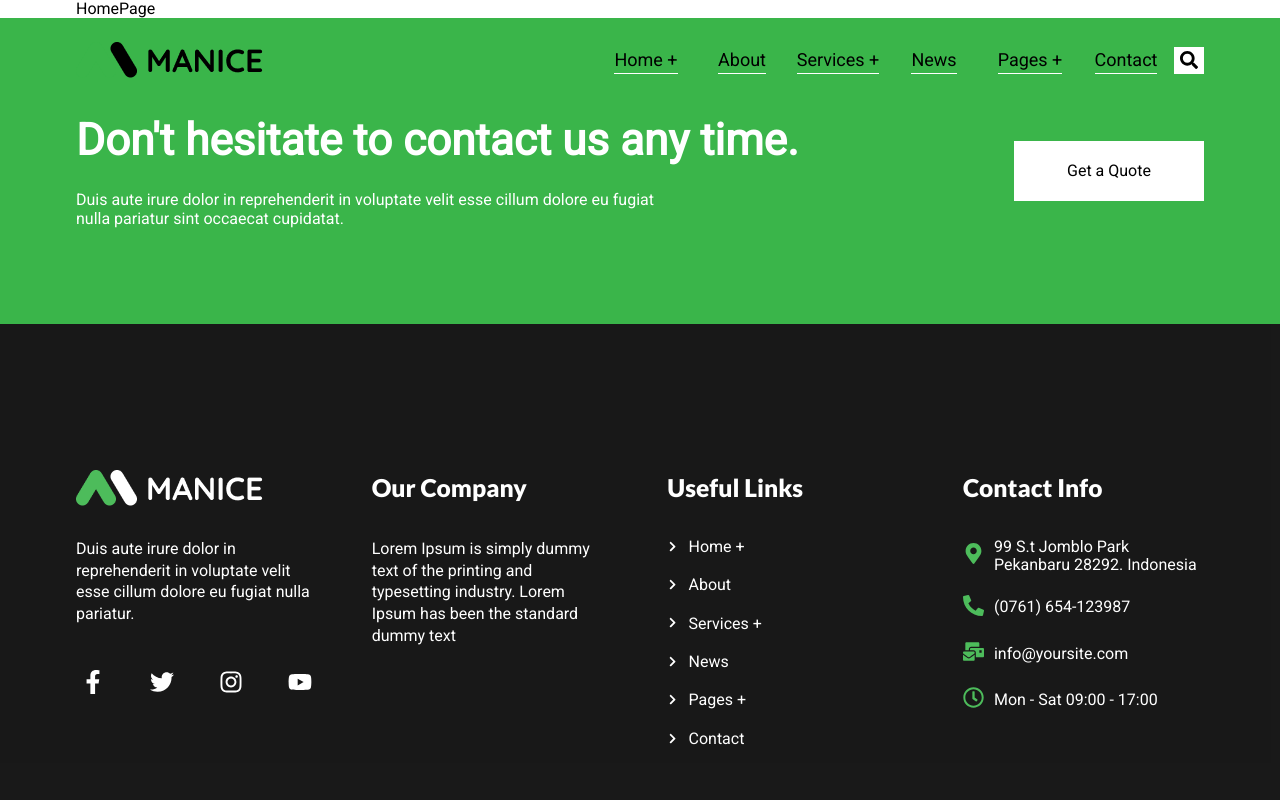
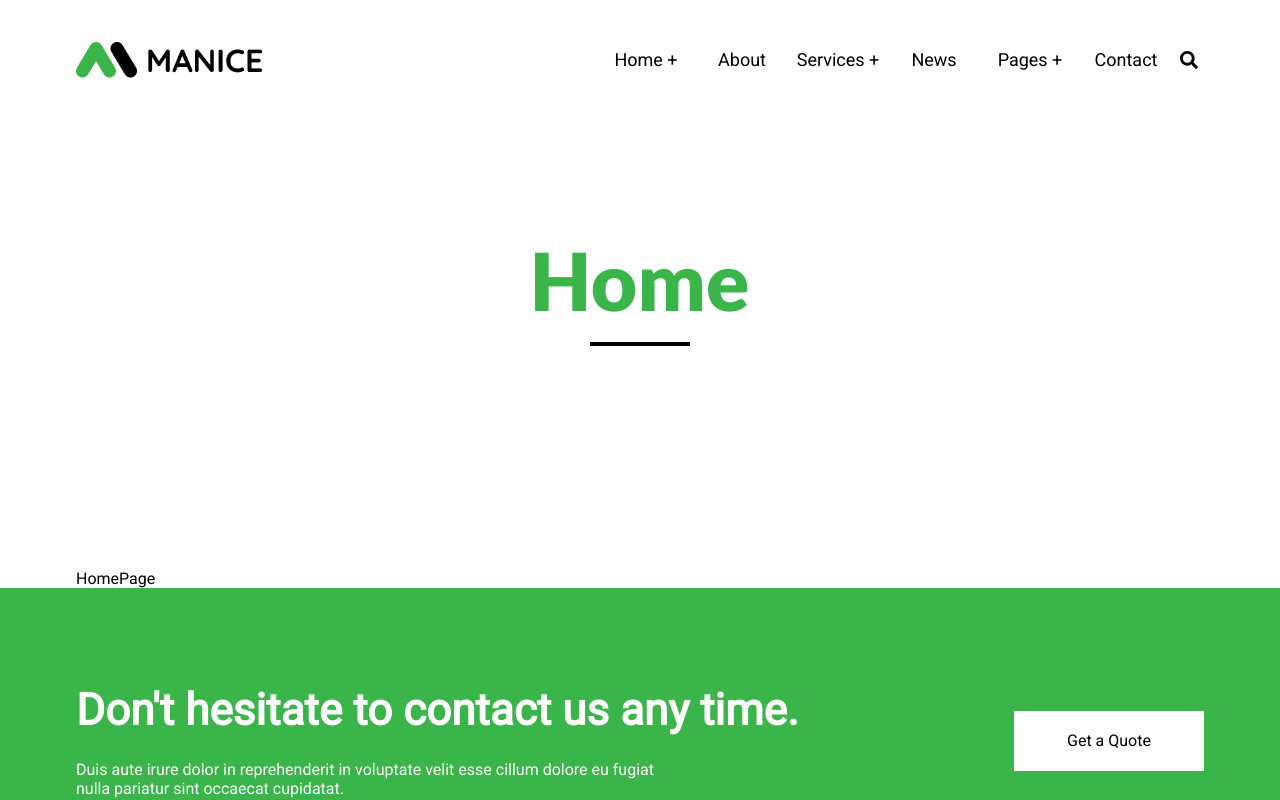
Before and after one commit to grum1n/vcs-react-manice, a React (Create React App) app: page / in a window 1280 px wide. Shown: the top 800 px of the page. Built offline with nearby package versions, Linux system fonts and the light colour scheme.

Commit message:
added heroSmall to all pages

```diff
--- a/src/components/HeroSmall/heroSmall.css
+++ b/src/components/HeroSmall/heroSmall.css
@@ -1,9 +1,18 @@
-.heroSmall{
-    padding-top: 100px;
-    padding-bottom: 50px;
+.herosmall-title{
+    padding-top: 240px;
+    padding-bottom: 192px;
     color: var(--green);
-    font-size: 2rem;
-    font-weight: 400;
+    font-family: var(--font-Lato);
+    font-size: 5rem;
+    line-height: 5rem;
+    font-weight: 900;
     text-align: center;
     background-color: var(--white);
 }
+.herosmall-title:after {
+    content:"";
+    display: block;
+    width: 100px;
+    border-top: 4px solid var(--black);
+    margin: 22px auto 32px;
+}
--- a/src/components/HeroSmall/index.js
+++ b/src/components/HeroSmall/index.js
@@ -2,7 +2,11 @@ import React from 'react';
 import './heroSmall.css';
 
 function HeroSmall({ title }) {
-    return <h2 className='herosmall'>{title}</h2>;
+    return (
+        <div className='container'>
+            <h2 className='herosmall-title'>{title}</h2>
+        </div>
+    );
 }
 
 export default HeroSmall;
--- a/src/pages/public/About/index.js
+++ b/src/pages/public/About/index.js
@@ -1,10 +1,12 @@
 import React from 'react';
 import './about.css';
 import FrameContainer from '../../../components/FrameContainer';
+import HeroSmall from '../../../components/HeroSmall';
 
 function AboutPage() {
     return (
         <FrameContainer>
+            <HeroSmall title='About' />
              <div className='container'>AboutPage</div>
         </FrameContainer>
     );
--- a/src/pages/public/Contact/index.js
+++ b/src/pages/public/Contact/index.js
@@ -1,10 +1,12 @@
 import React from 'react';
 import './contact.css';
 import FrameContainer from '../../../components/FrameContainer';
+import HeroSmall from '../../../components/HeroSmall';
 
 function ContactPage() {
     return (
         <FrameContainer>
+            <HeroSmall title='Contact' />
             <div className='container'>ContactPage</div>
         </FrameContainer>
     );
--- a/src/pages/public/Faq/index.js
+++ b/src/pages/public/Faq/index.js
@@ -1,9 +1,11 @@
 import React from 'react';
 import FrameContainer from '../../../components/FrameContainer';
+import HeroSmall from '../../../components/HeroSmall';
 
 function FaqPage() {
     return (
         <FrameContainer>
+            <HeroSmall title='Faq' />
             <div className='container'>FaqPage</div>
         </FrameContainer>
 
--- a/src/pages/public/Home/index.js
+++ b/src/pages/public/Home/index.js
@@ -1,10 +1,12 @@
 import React from 'react';
 import FrameContainer from '../../../components/FrameContainer';
+import HeroSmall from '../../../components/HeroSmall';
 import './home.css';
 
 function HomePage() {
     return (
         <FrameContainer>
+            <HeroSmall title='Home' />
              <div className='container'>HomePage</div>
         </FrameContainer>
     );
--- a/src/pages/public/News/NewsSingle/index.js
+++ b/src/pages/public/News/NewsSingle/index.js
@@ -1,10 +1,12 @@
 import React from 'react';
 import FrameContainer from '../../../../components/FrameContainer';
+import HeroSmall from '../../../../components/HeroSmall';
 import './newsSingle.css';
 
 function NewsSinglePage() {
     return (
         <FrameContainer>
+            <HeroSmall title='News Single' />
             <div className='container'>NewsSinglePage</div>
         </FrameContainer>
     );
--- a/src/pages/public/News/index.js
+++ b/src/pages/public/News/index.js
@@ -1,10 +1,12 @@
 import React from 'react';
 import FrameContainer from '../../../components/FrameContainer';
+import HeroSmall from '../../../components/HeroSmall';
 import './news.css';
 
 function NewsPage() {
     return (
         <FrameContainer>
+            <HeroSmall title='News' />
             <div className='container'>NewsPage</div>
         </FrameContainer>
     );
--- a/src/pages/public/Pricing/index.js
+++ b/src/pages/public/Pricing/index.js
@@ -1,10 +1,12 @@
 import React from 'react';
 import FrameContainer from '../../../components/FrameContainer';
+import HeroSmall from '../../../components/HeroSmall';
 import './pricing.css';
 
 function PricingPage() {
     return (
         <FrameContainer>
+            <HeroSmall title='Pricing' />
             <div className='container'>PricingPage</div>
         </FrameContainer>
 
--- a/src/pages/public/Services/ServicesSingle/index.js
+++ b/src/pages/public/Services/ServicesSingle/index.js
@@ -1,10 +1,12 @@
 import React from 'react';
 import FrameContainer from '../../../../components/FrameContainer';
+import HeroSmall from '../../../../components/HeroSmall';
 import './servicesSingle.css';
 
 function ServicesSinglePage() {
     return (
         <FrameContainer>
+            <HeroSmall title='Services Single' />
             <div className='container'>ServicesSinglePage</div>
         </FrameContainer>
     );
--- a/src/pages/public/Services/index.js
+++ b/src/pages/public/Services/index.js
@@ -1,10 +1,12 @@
 import React from 'react';
 import FrameContainer from '../../../components/FrameContainer';
+import HeroSmall from '../../../components/HeroSmall';
 import './services.css';
 
 function ServicesPage() {
     return (
         <FrameContainer>
+            <HeroSmall title='Services' />
             <div className='container'>ServicesPage</div>
         </FrameContainer>
     );
```
